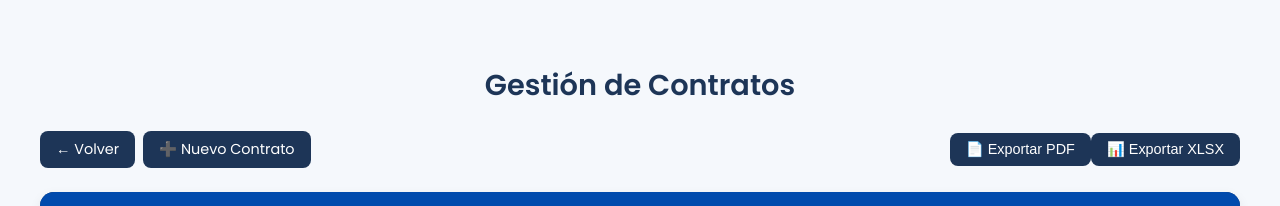
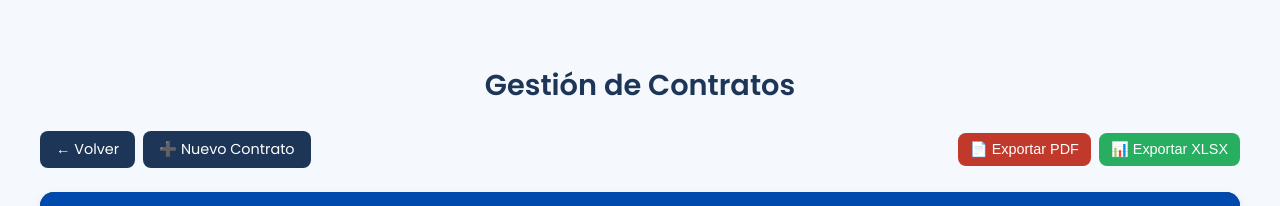
Before and after one commit to yesicablum/molino, a React (Vite) app: page /contratos in a window 1280 px wide. Shown: the top 206 px of the page. Built offline with nearby package versions, Linux system fonts and the light colour scheme; no server answers.

Commit message:
style: enhance export buttons in ContratosList with improved layout and styling

```diff
--- a/src/components/Contratos/ContratosList.jsx
+++ b/src/components/Contratos/ContratosList.jsx
@@ -63,9 +63,9 @@ export default function ContratosList() {
                     <Link to="/dashboard" className="small-btn">← Volver</Link>
                     <Link to="/contratos/nuevo">➕ Nuevo Contrato</Link>
                 </div>
-                <div>
-                    <button onClick={exportarPDF}>📄 Exportar PDF</button>
-                    <button onClick={exportarXLSX}>📊 Exportar XLSX</button>
+                <div className="export-buttons">
+                    <button className="btn-pdf" onClick={exportarPDF} aria-label="Exportar PDF">📄 Exportar PDF</button>
+                    <button className="btn-xlsx" onClick={exportarXLSX} aria-label="Exportar XLSX">📊 Exportar XLSX</button>
                 </div>
             </div>
 
--- a/src/styles.css
+++ b/src/styles.css
@@ -229,7 +229,7 @@ body {
 }
 
 .table thead th {
-    background: linear-gradient(90deg, rgba(184, 134, 11, 0.12), rgba(0, 78, 54, 0.06));
+    background: #FAFBFC;
     text-align: left;
     padding: 10px 12px;
     font-weight: 600;
--- a/src/styles/contratos.css
+++ b/src/styles/contratos.css
@@ -38,6 +38,30 @@
 .contratos-page .toolbar a:hover,
 .contratos-page .toolbar button:hover {
   background: #457b9d;
+}
+
+/* Export buttons group */
+.contratos-page .export-buttons {
+  display: inline-flex;
+  gap: 8px;
+}
+.contratos-page .export-buttons .btn-pdf {
+  background: #c0392b;
+  color: white;
+  border-radius: 8px;
+  padding: 8px 12px;
+}
+.contratos-page .export-buttons .btn-pdf:hover {
+  background: #a33227;
+}
+.contratos-page .export-buttons .btn-xlsx {
+  background: #27ae60;
+  color: white;
+  border-radius: 8px;
+  padding: 8px 12px;
+}
+.contratos-page .export-buttons .btn-xlsx:hover {
+  background: #1f8a4b;
 }
 
 /* TABLA */
```
